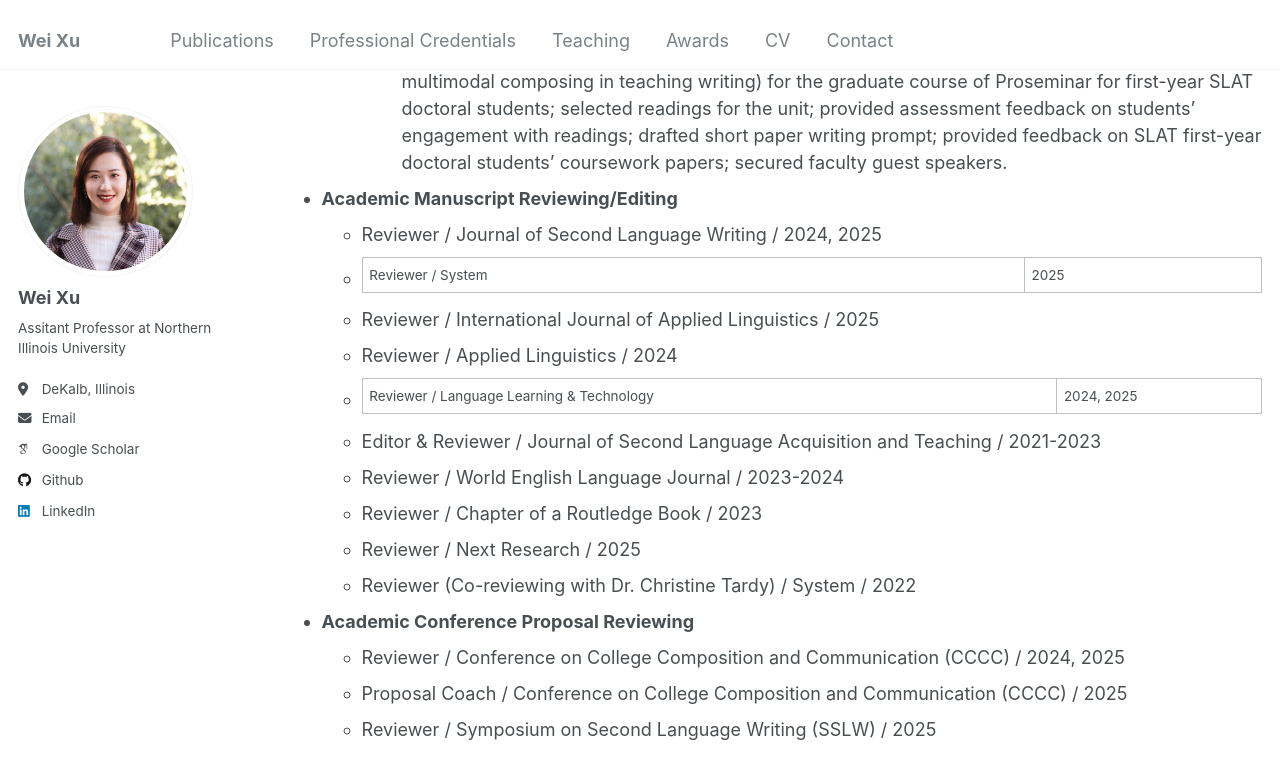
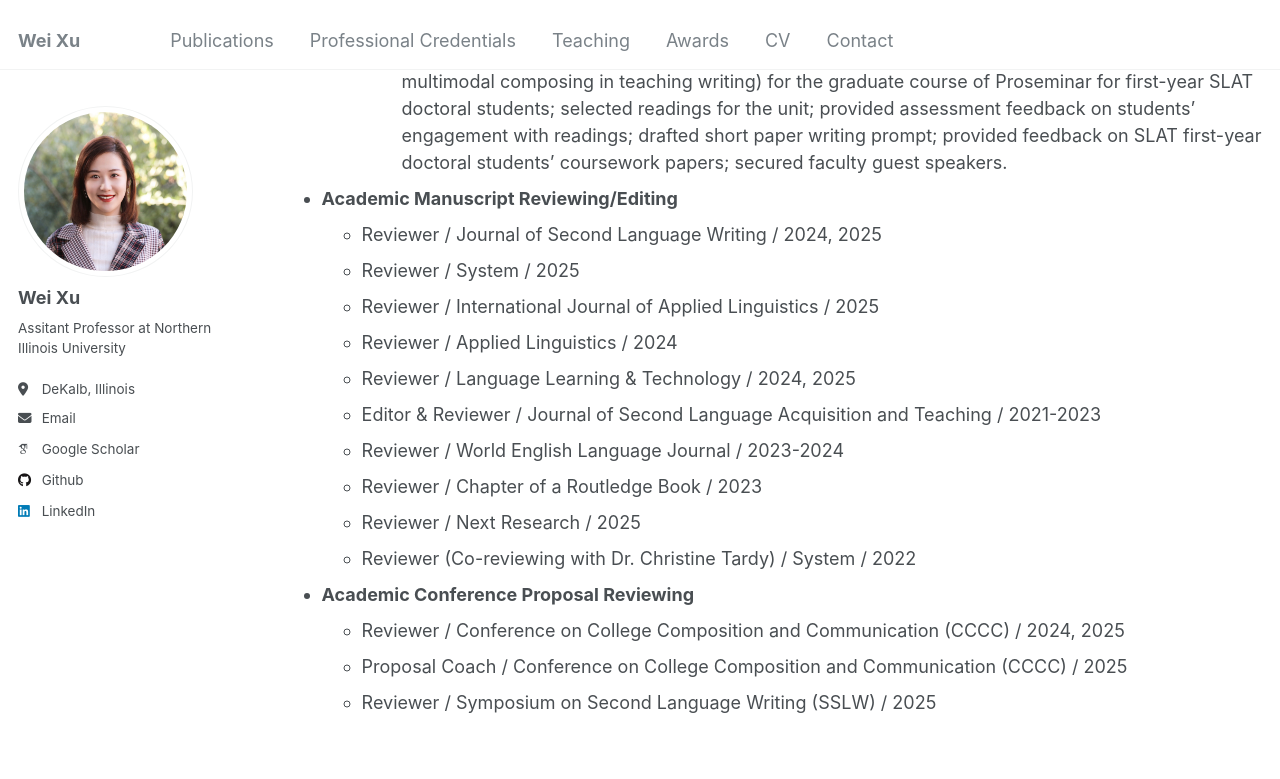
Before and after one commit to weixu-vivian/weixu-vivian.github.io, a Jekyll site: the page built from _pages/Professional Credentials.md, in a window 1280 px wide and 900 px high, scrolled down 1389 px. Shown: the top 779 px of the window. Built offline with Jekyll 4.4.1, drawn with Linux system fonts in a browser that asks for light colours; some web fonts are replaced.

```diff
--- a/_pages/Professional Credentials.md
+++ b/_pages/Professional Credentials.md
@@ -38,10 +38,10 @@ author_profile: true
 
 * **Academic Manuscript Reviewing/Editing**
   * Reviewer / Journal of Second Language Writing / 2024, 2025
-  * Reviewer / System|2025
+  * Reviewer / System / 2025
   * Reviewer / International Journal of Applied Linguistics / 2025
   * Reviewer / Applied Linguistics / 2024
-  * Reviewer / Language Learning & Technology|2024, 2025
+  * Reviewer / Language Learning & Technology / 2024, 2025
   * Editor & Reviewer / Journal of Second Language Acquisition and Teaching / 2021-2023
   * Reviewer / World English Language Journal / 2023-2024
   * Reviewer / Chapter of a Routledge Book / 2023
```
